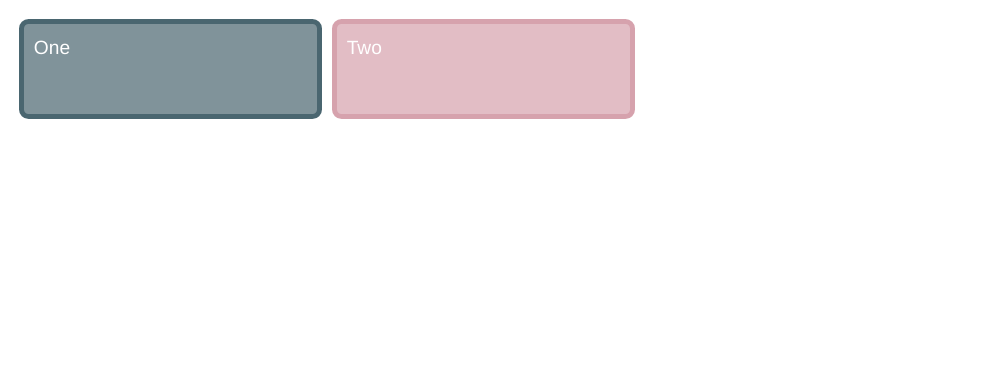
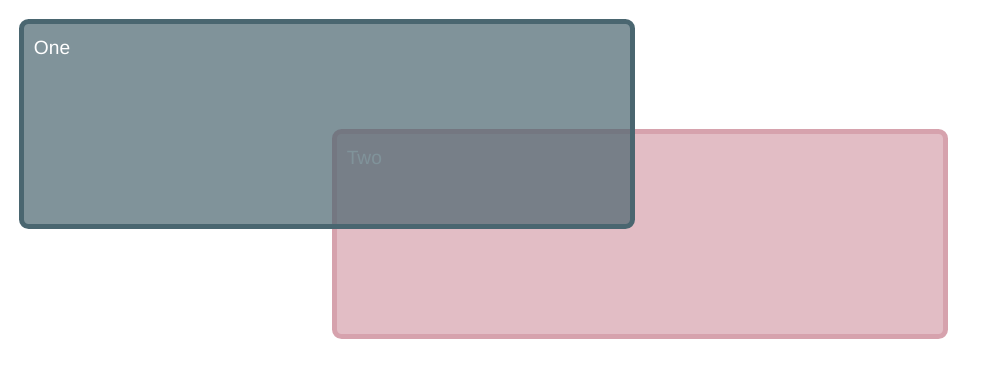
Before and after one commit to matheus4lves/mdn-grids, a plain HTML site: page src/task-2.html in a window 1280 px wide. Shown: the whole page, without its empty margins (0-992 px from the left). Drawn offline with Linux system fonts and the light colour scheme.

Commit message:
Complete the second task

```diff
--- a/src/styles/styles-2.css
+++ b/src/styles/styles-2.css
@@ -22,9 +22,14 @@ body {
 .item1 {
   background-color: rgba(74, 102, 112, 0.7);
   border: 5px solid rgba(74, 102, 112, 1);
+  grid-column: 1 / 3;
+  grid-row: 1 / 3;
+  z-index: 1;
 }
 
 .item2 {
   background-color: rgba(214, 162, 173, 0.7);
   border: 5px solid rgba(214, 162, 173, 1);
+  grid-column: 2 / 4;
+  grid-row: 2 / 4;
 }
```
